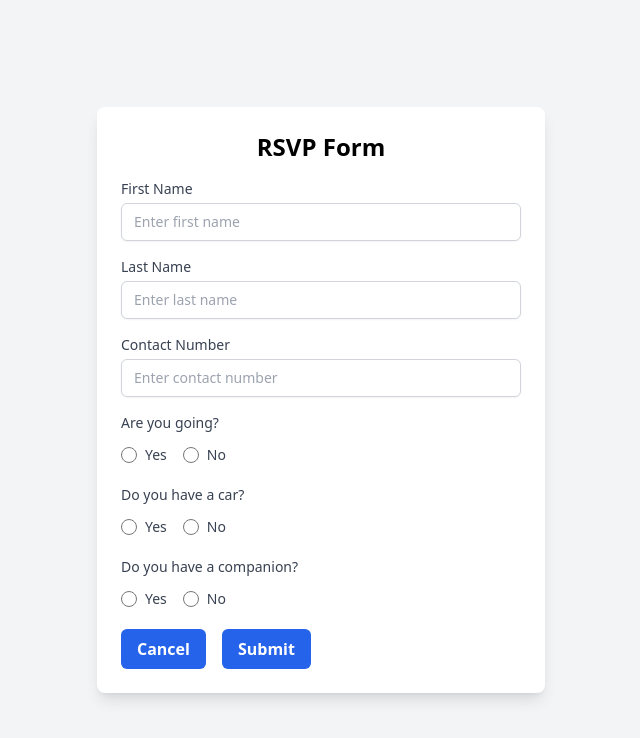
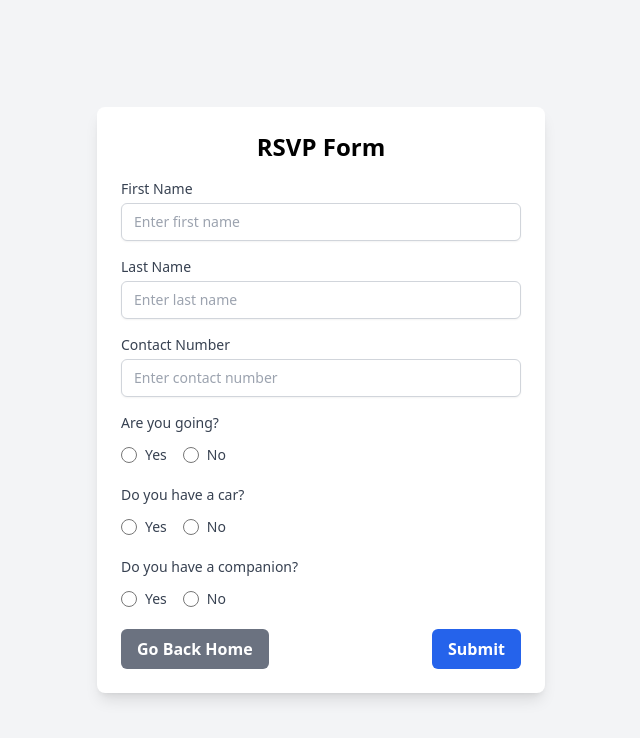
Before and after one commit to JKCHacking/rsvp_app, a Next.js app in the folder frontend/: page /rsvp in a window 1280 px wide. Shown: the top 738 px of the page, without its empty margins (319-959 px from the left). Built offline with nearby package versions, Linux system fonts and the light colour scheme; no server answers.

Commit message:
cancel button going back to home.

```diff
--- a/frontend/app/rsvp/page.tsx
+++ b/frontend/app/rsvp/page.tsx
@@ -1,4 +1,4 @@
-"use client"
+"use client";
 
 import React, { useState } from 'react';
 import Button from '../../components/button';
@@ -6,6 +6,7 @@ import Input from '../../components/input';
 import { postVisitorApi } from '../../lib/api';
 import YesNoRadio from '../../components/yesnoradio';
 import { Toast } from '../../components/toast';
+import { useRouter } from "next/navigation";
 
 export default function RSVP() {
     const [firstName, setFirstName] = useState("");
@@ -19,6 +20,12 @@ export default function RSVP() {
 
     const [toastMessage, setToastMessage] = useState("");
     const [toastType, setToastType] = useState<"success" | "error" | "info">("info");
+
+    const router = useRouter();
+
+    const handleGoBack = () => {
+        router.push("/");
+    };
 
     const registerVisitor = async () => {
         const payload = {
@@ -107,10 +114,11 @@ export default function RSVP() {
                         />
                     </div>
                 }
-                <div className="space-x-4">
+                <div className="flex justify-between">
                     <Button
-                        text="Cancel"
-                        onClick={() => {}}
+                        text="Go Back Home"
+                        onClick={handleGoBack}
+                        variant="secondary"
                     />
                     <Button
                         text="Submit"
--- a/frontend/lib/api.ts
+++ b/frontend/lib/api.ts
@@ -12,7 +12,7 @@ export const postVisitorApi = async (data: object): Promise<AxiosResponse<any, a
             });
         return response;
     } catch (error) {
-        if (isAxiosError(error)) return error.response?.data?.error || "An error occured";
+        if (isAxiosError(error)) return error.response?.data?.message || "An error occured";
         return null;
     }
 };
```
Also changed, not shown: 2 other files (tests, documents, lock files or other folders).
